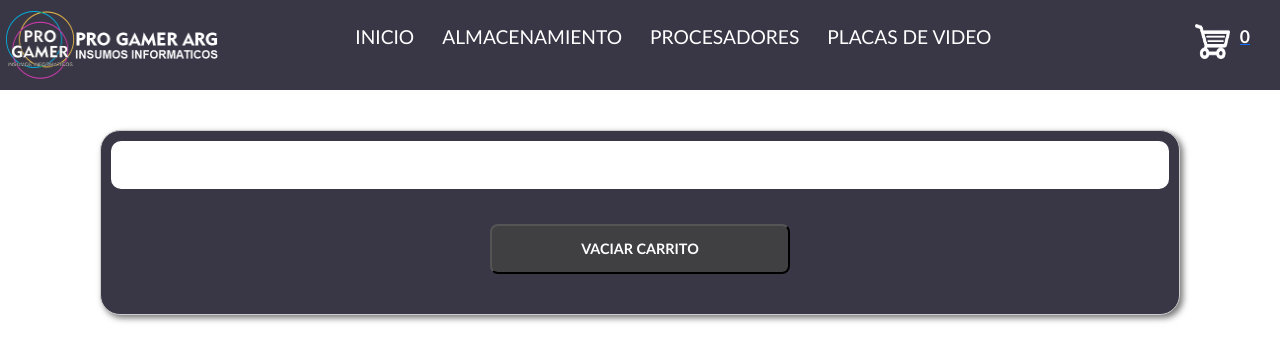
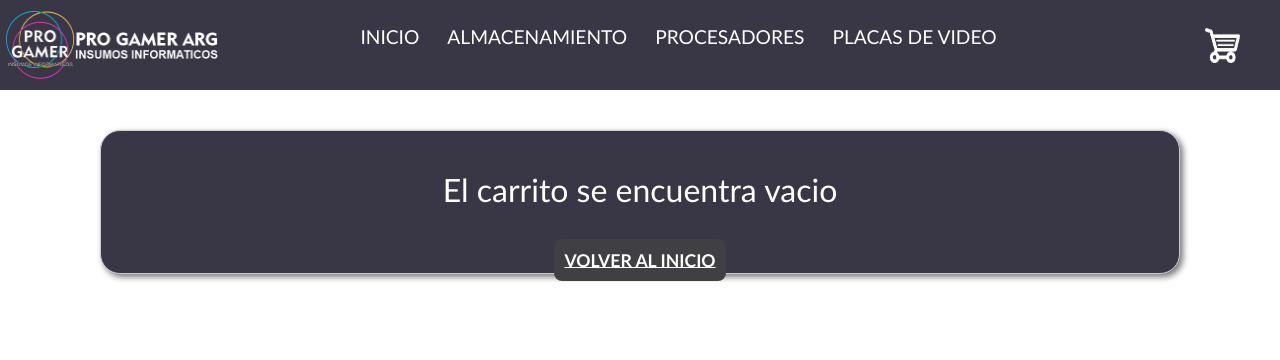
Before and after one commit to PixelarStudio/Cursada-ReactJS-CRUIZ, a React (Vite) app: page /carrito in a window 1280 px wide. Shown: the top 360 px of the page. Built offline with nearby package versions, Linux system fonts and the light colour scheme.

Commit message:
Se guardan los productos en el carrito, muestra la cantidad elegida, se mejora la estetica del carrito y carrito detail.

```diff
--- a/src/App.jsx
+++ b/src/App.jsx
@@ -4,6 +4,7 @@ import ItemDetailContainer from "./componentes/ItemDetailContainer/ItemDetailCon
 import { BrowserRouter, Routes, Route, Navigate } from "react-router-dom";
 import { CartProvider } from "./componentes/CartContext/CartContext";
 import Carrito from "./componentes/Carrito/Carrito";
+
 
 import "./App.scss";
 
--- a/src/componentes/Carrito/Carrito.jsx
+++ b/src/componentes/Carrito/Carrito.jsx
@@ -1,11 +1,24 @@
 import { useContext } from "react";
 import { CartContext } from "../CartContext/CartContext";
 import { FaTrashAlt } from "react-icons/fa";
+import { Link } from "react-router-dom";
 
 import "./Carrito.scss";
 
 const Carrito = () => {
-  const { carrito, borrarCarrito, borrarProducto } = useContext(CartContext);
+  const { carrito, borrarCarrito, borrarProducto, totalPrecio } =
+    useContext(CartContext);
+
+  if (carrito.length === 0) {
+    return (
+      <article className="carritovacio">
+        <h2>El carrito se encuentra vacio</h2>
+        <Link to="/" className="buttons">
+         <b>VOLVER AL INICIO</b>
+        </Link>
+      </article>
+    );
+  }
 
   return (
     <section id="carritoContainer">
@@ -21,7 +34,7 @@ const Carrito = () => {
               <b>ID: </b> {producto.id}
             </p>
             <p>
-              <b>NOMBRE: </b> {producto.nombre}
+              <b>PRODUCTO: </b> {producto.nombre}
             </p>
             <p>
               <b>PRECIO: </b>$ {producto.precio}
@@ -39,7 +52,14 @@ const Carrito = () => {
         ))}
       </ul>
 
-      <button className="buttons" onClick={borrarCarrito}><b>VACIAR CARRITO</b></button>
+      <article className="totalprecio">
+        <h3>TOTAL: {totalPrecio()}</h3>
+      </article>
+
+      <button className="buttons" onClick={borrarCarrito}>
+        <b>VACIAR CARRITO</b>
+      </button>
+
     </section>
   );
 };
--- a/src/componentes/Carrito/Carrito.scss
+++ b/src/componentes/Carrito/Carrito.scss
@@ -27,7 +27,6 @@
     display: flex;
     flex-wrap: wrap;
     justify-content: space-around;
-
     margin-bottom: 5px;
     width: 100%;
     text-align: center;
@@ -49,14 +48,13 @@
     align-items: center;
     color: #404042;
     font-size: .9em;
-
 }
 
 .cantidad {
     display: flex;
     flex-direction: row-reverse;
     font-weight: bold;
-    font-size: 1.5em;
+    font-size: 1.2em;
     text-align: center;
 }
 
@@ -66,25 +64,23 @@
     width: 30px;
     align-items: center;
     justify-items: center;
-
 }
 
 .buttons {
-    font-size: .9em;
+    font-size: 1.1em;
     color: white;
     width: 300px;
     height: 50px;
-    margin: 30px;
     border-radius: 8px;
     background:  #404042;
     cursor:pointer;
     font-weight: bold;
     padding: .6em;
     text-align: center;
+}
 
-}
 .buttons:hover {
-    font-size: .9em;
+    font-size: 1.1em;
     color: #404042;
     width: 300px;
     border-radius: 8px;
@@ -93,5 +89,30 @@
     font-weight: bold;
     padding: .6em;
     text-align: center;
+}
 
+.carritovacio {
+    border: 1px solid #ccc;
+    padding: 10px;
+    background-color: #393646;
+    border-radius: 20px;
+    box-shadow: 3px 3px 6px #777777, -3px -3px 6px #ffffff;
+    width: auto;
+    height: 18vh;
+    text-align: center;
+    align-items: center;
+    justify-content: center;
+    margin: 40px 100px 100px;
+    color: #ffa500;
 }
+
+.carritovacio h2 {
+    padding: 30px;
+    color: white;
+}
+
+
+.totalprecio {
+    color: white;
+    padding: 10px;
+}
--- a/src/componentes/CartContext/CartContext.jsx
+++ b/src/componentes/CartContext/CartContext.jsx
@@ -2,7 +2,7 @@ import { createContext, useState } from "react";
 
 const CartContext = createContext()
 
-const CartProvider = ( {children} ) =>{
+const CartProvider = ({children}) =>{
   const [carrito, setCarrito] = useState([])
 
   const añadirProducto = (producto) =>{
@@ -39,8 +39,13 @@ const CartProvider = ( {children} ) =>{
     setCarrito(productosFiltrados)
   }
 
+  const totalPrecio = ()=> {
+    return carrito.reduce((total, producto)=> total + (producto.cantidad * producto.precio), 0)
+
+  }
+
   return(
-    <CartContext.Provider value={{carrito, añadirProducto, totalCantidad, borrarCarrito, borrarProducto}}>
+    <CartContext.Provider value={{carrito, añadirProducto, totalCantidad, borrarCarrito, borrarProducto, totalPrecio}}>
       {children}
     </CartContext.Provider>
   )
--- a/src/componentes/NavBar/CartWidget.jsx
+++ b/src/componentes/NavBar/CartWidget.jsx
@@ -5,13 +5,13 @@ import { useContext } from "react"
 
 
 const CartWidget = () => {
-  const {totalCantidad} = useContext(CartContext)
+  const {carrito, totalCantidad} = useContext(CartContext)
 
   return (
     <Link to="/carrito" id="cartwidget" className="CartWidget">
             <img src="/img/carrito.png" alt="icono del carrito" />
 
-      <p className="p-count">{totalCantidad()}</p>
+      <p className="p-count">{ carrito.length !== 0 && <p>{totalCantidad()}</p> }</p>
     </Link>
   );
 };
--- /dev/null
+++ b/src/prueba.js
@@ -0,0 +1,5 @@
+const condicion = true
+
+let valor = condicion && "devolvemos un valor"
+
+console.log(valor)
```
